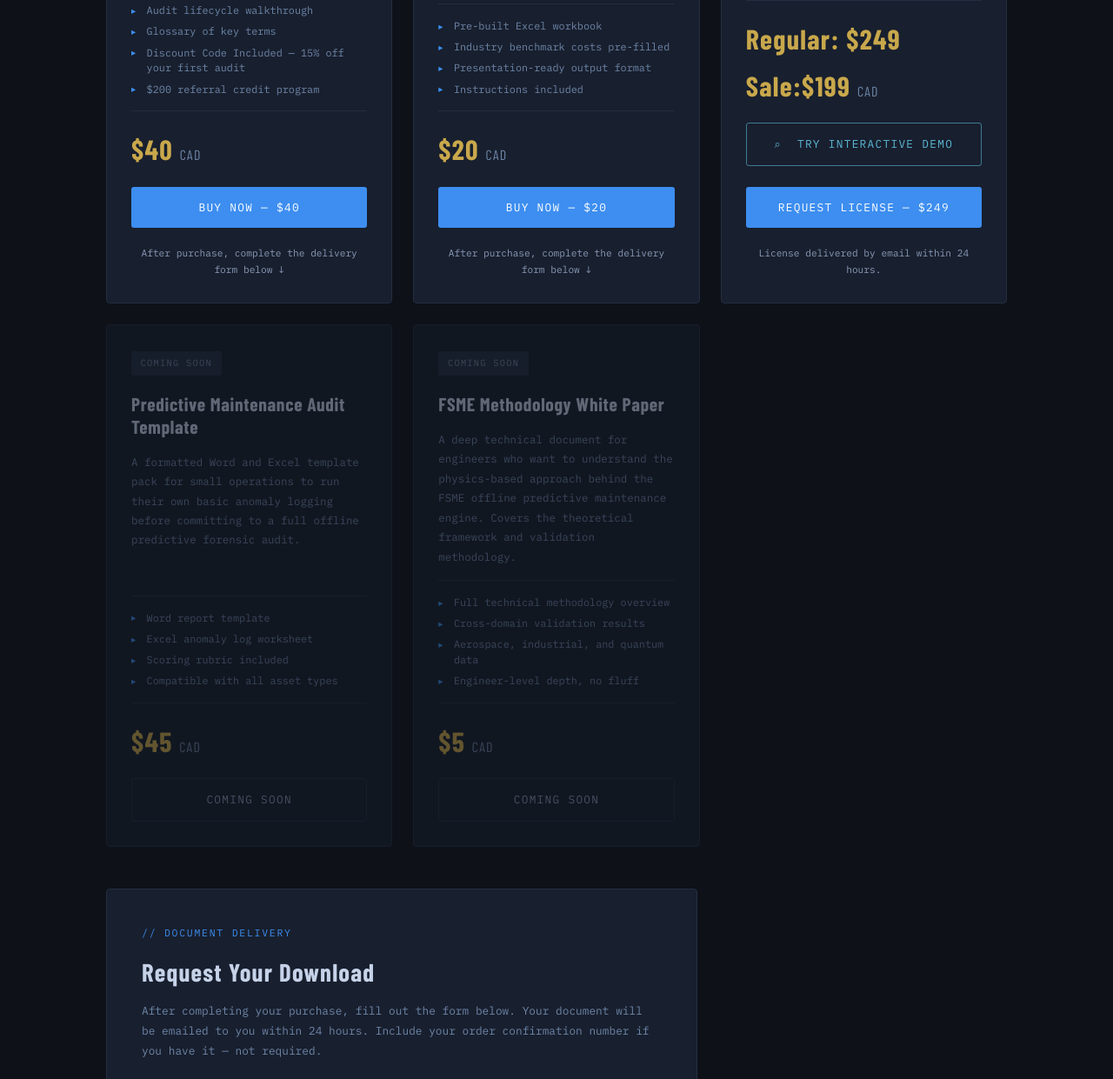
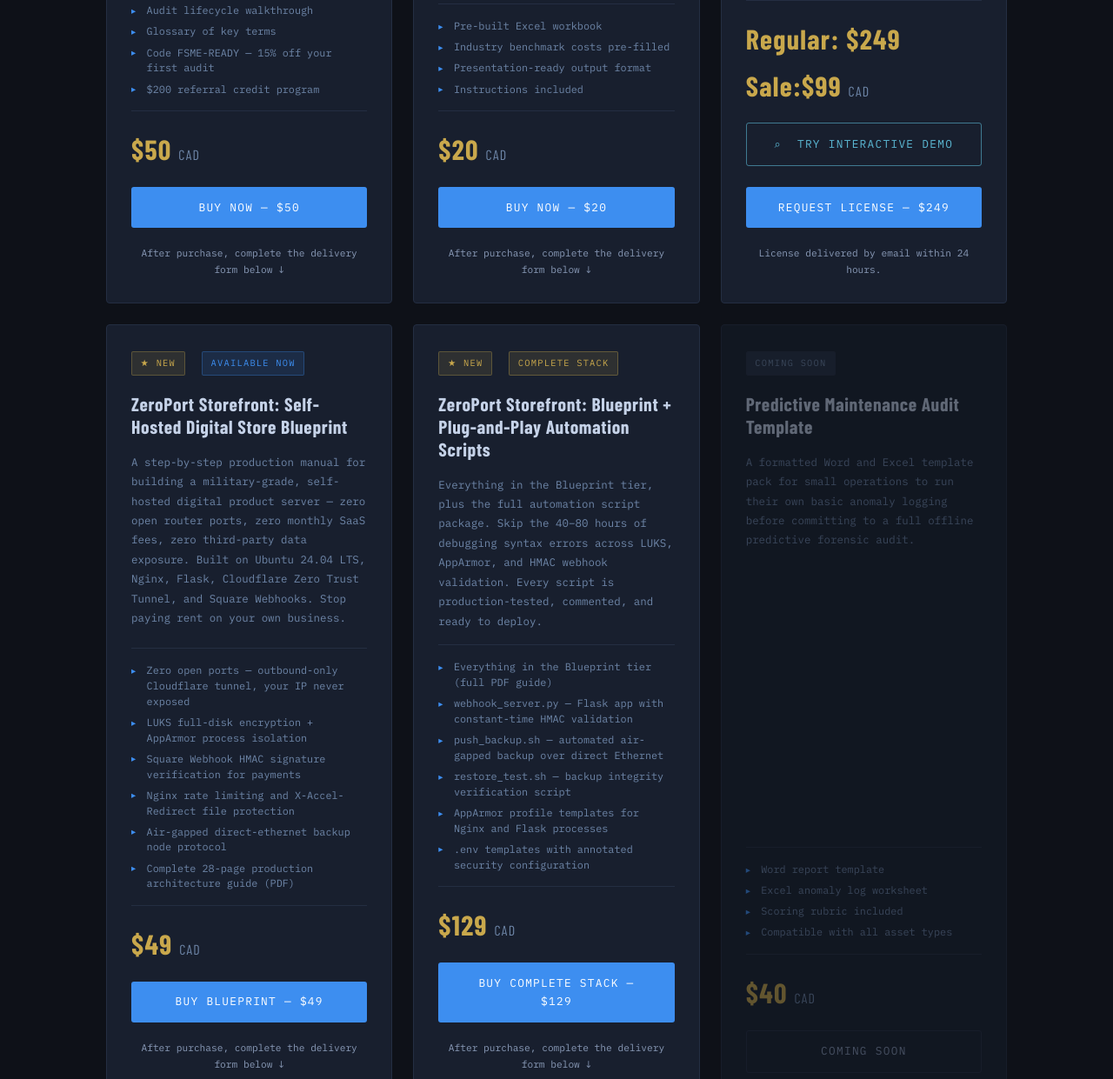
Before and after one commit to FSMELogic/fsmelogic, a plain HTML site: page store.html in a window 1280 px wide. Shown: the part 1019-2260 px from the top of the page at 87% size. Drawn offline with nearby package versions, Linux system fonts and the light colour scheme.

Commit message:
Add files via upload

```diff
--- a/store.html
+++ b/store.html
@@ -244,12 +244,12 @@
           <li>Good data vs. bad data visual reference</li>
           <li>Audit lifecycle walkthrough</li>
           <li>Glossary of key terms</li>
-          <li>Discount Code Included — 15% off your first audit</li>
+          <li>Code FSME-READY — 15% off your first audit</li>
           <li>$200 referral credit program</li>
         </ul>
         <hr class="card-divider">
-        <div class="card-price">$40 <span>CAD</span></div>
-        <a class="btn-buy" href="https://fsmelogic.square.site/product/fsme-data-readiness-protocol/OO7MWUV3AZTNJZ7N2DCSZTKZ" target="_blank" rel="noopener">Buy Now — $40</a>
+        <div class="card-price">$50 <span>CAD</span></div>
+        <a class="btn-buy" href="https://fsmelogic.square.site/product/fsme-data-readiness-protocol/OO7MWUV3AZTNJZ7N2DCSZTKZ" target="_blank" rel="noopener">Buy Now — $50</a>
         <p style="font-family:var(--mono);font-size:0.7rem;color:var(--dim);text-align:center;margin-top:0.25rem;">After purchase, complete the delivery form below ↓</p>
       </div>
 
@@ -289,10 +289,56 @@
           <li>Single double-clickable .exe — no Python required</li>
         </ul>
         <hr class="card-divider">
-        <div class="card-price">Regular: $249 Sale:$199 <span>CAD</span></div>
+        <div class="card-price">Regular: $249 Sale:$99 <span>CAD</span></div>
         <a class="btn-buy" href="pipeline-demo.html" style="background:transparent;color:var(--cyan);border:1px solid rgba(91,184,212,0.6);margin-bottom:0.5rem;">⌕ &nbsp;Try Interactive Demo</a>
         <a class="btn-buy" href="contact.html">Request License — $249</a>
         <p style="font-family:var(--mono);font-size:0.7rem;color:var(--dim);text-align:center;margin-top:0.25rem;">License delivered by email within 24 hours.</p>
+      </div>
+
+      <!-- ZEROPORT TIER 1 -->
+      <div class="product-card">
+        <div>
+          <span class="card-badge badge-featured">★ New</span>&nbsp;
+          <span class="card-badge badge-live">Available Now</span>
+        </div>
+        <h2 class="card-title">ZeroPort Storefront: Self-Hosted Digital Store Blueprint</h2>
+        <div class="card-desc">A step-by-step production manual for building a military-grade, self-hosted digital product server — zero open router ports, zero monthly SaaS fees, zero third-party data exposure. Built on Ubuntu 24.04 LTS, Nginx, Flask, Cloudflare Zero Trust Tunnel, and Square Webhooks. Stop paying rent on your own business.</div>
+        <hr class="card-divider">
+        <ul class="card-includes">
+          <li>Zero open ports — outbound-only Cloudflare tunnel, your IP never exposed</li>
+          <li>LUKS full-disk encryption + AppArmor process isolation</li>
+          <li>Square Webhook HMAC signature verification for payments</li>
+          <li>Nginx rate limiting and X-Accel-Redirect file protection</li>
+          <li>Air-gapped direct-ethernet backup node protocol</li>
+          <li>Complete 28-page production architecture guide (PDF)</li>
+        </ul>
+        <hr class="card-divider">
+        <div class="card-price">$49 <span>CAD</span></div>
+        <a class="btn-buy" href="https://square.link/u/zeroport-blueprint" target="_blank" rel="noopener">Buy Blueprint — $49</a>
+        <p style="font-family:var(--mono);font-size:0.7rem;color:var(--dim);text-align:center;margin-top:0.25rem;">After purchase, complete the delivery form below ↓</p>
+      </div>
+
+      <!-- ZEROPORT TIER 2 -->
+      <div class="product-card">
+        <div>
+          <span class="card-badge badge-featured">★ New</span>&nbsp;
+          <span class="card-badge" style="background:rgba(201,168,76,0.12);color:var(--gold);border:1px solid rgba(201,168,76,0.35);">Complete Stack</span>
+        </div>
+        <h2 class="card-title">ZeroPort Storefront: Blueprint + Plug-and-Play Automation Scripts</h2>
+        <div class="card-desc">Everything in the Blueprint tier, plus the full automation script package. Skip the 40–80 hours of debugging syntax errors across LUKS, AppArmor, and HMAC webhook validation. Every script is production-tested, commented, and ready to deploy.</div>
+        <hr class="card-divider">
+        <ul class="card-includes">
+          <li>Everything in the Blueprint tier (full PDF guide)</li>
+          <li>webhook_server.py — Flask app with constant-time HMAC validation</li>
+          <li>push_backup.sh — automated air-gapped backup over direct Ethernet</li>
+          <li>restore_test.sh — backup integrity verification script</li>
+          <li>AppArmor profile templates for Nginx and Flask processes</li>
+          <li>.env templates with annotated security configuration</li>
+        </ul>
+        <hr class="card-divider">
+        <div class="card-price">$129 <span>CAD</span></div>
+        <a class="btn-buy" href="https://square.link/u/zeroport-complete" target="_blank" rel="noopener">Buy Complete Stack — $129</a>
+        <p style="font-family:var(--mono);font-size:0.7rem;color:var(--dim);text-align:center;margin-top:0.25rem;">After purchase, complete the delivery form below ↓</p>
       </div>
 
       <div class="product-card coming-soon">
@@ -309,7 +355,7 @@
           <li>Compatible with all asset types</li>
         </ul>
         <hr class="card-divider">
-        <div class="card-price">$45 <span>CAD</span></div>
+        <div class="card-price">$40 <span>CAD</span></div>
         <div class="btn-soon">Coming Soon</div>
       </div>
 
@@ -327,7 +373,7 @@
           <li>Engineer-level depth, no fluff</li>
         </ul>
         <hr class="card-divider">
-        <div class="card-price">$5 <span>CAD</span></div>
+        <div class="card-price">$80 <span>CAD</span></div>
         <div class="btn-soon">Coming Soon</div>
       </div>
 
@@ -363,6 +409,8 @@
               <option value="Data Readiness &amp; Integration Protocol — $50">Data Readiness &amp; Integration Protocol — $50</option>
               <option value="Equipment Failure Cost Calculator — $20">Equipment Failure Cost Calculator — $20</option>
               <option value="FSME Data Ingestion Desktop Client — $249">FSME Data Ingestion Desktop Client — $249</option>
+              <option value="ZeroPort Storefront: Blueprint — $49">ZeroPort Storefront: Blueprint — $49</option>
+              <option value="ZeroPort Storefront: Blueprint + Scripts — $129">ZeroPort Storefront: Blueprint + Scripts — $129</option>
             </select>
           </div>
 
@@ -387,6 +435,7 @@
       <p class="form-note">
         Your email is used only to deliver your document. It will not be added to any mailing list.
         All purchases are subject to the <a href="legal.html#terms">Terms of Service</a>.
+        The $50 purchase price is credited in full toward your first FSME Forensic Pilot Audit.
       </p>
     </div>
   </section>
```
Also changed, not shown: faq.html (+30 -0 lines).
